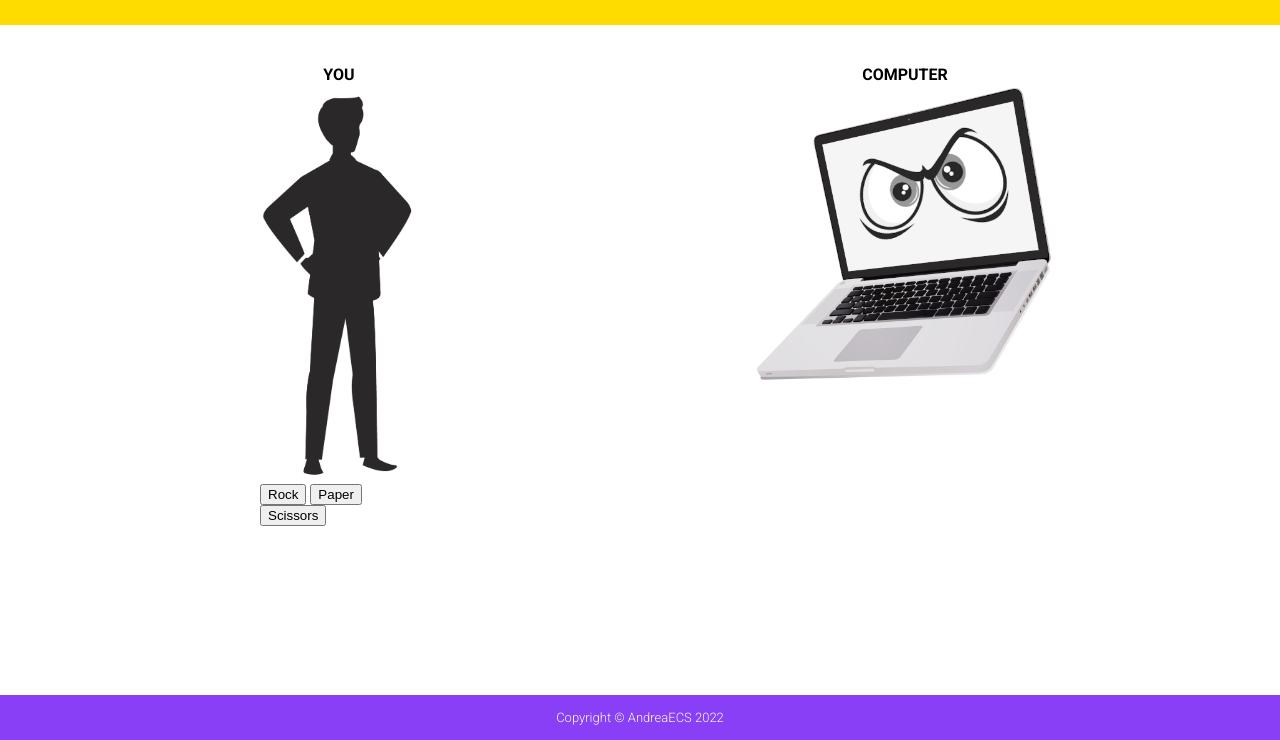
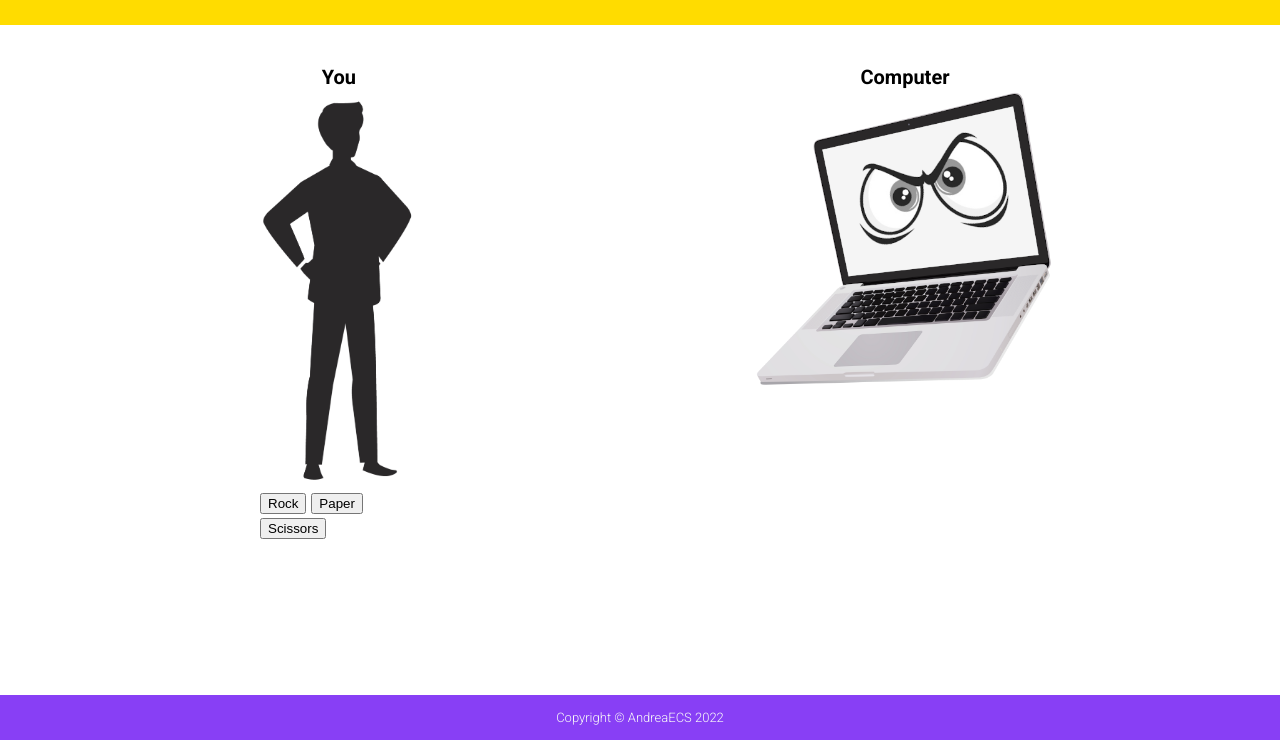
Before and after one commit to Andrea1589/Rock-paper-scissors, a plain HTML site: page index.html in a window 1280 px wide. Shown: the part 60-800 px from the top of the page. Drawn offline with Linux system fonts and the light colour scheme.

Commit message:
Changing the UI

```diff
--- a/index.html
+++ b/index.html
@@ -18,7 +18,7 @@
     </div>
     <div class="game">
         <div class="avatar">
-            <div>YOU</div>
+            <div>You</div>
             <img src="./images/user.png" height="400px" alt="Person shadow">
             <div>
                 <button>Rock</button>
@@ -30,7 +30,7 @@
             <!--Here the DOM is going to add div tags for rounds and results-->
         </div>
         <div class="avatar">
-            <div>COMPUTER</div>
+            <div>Computer</div>
             <img src="./images/computer.png" height="300px">
         </div>
     </div>
--- a/style.css
+++ b/style.css
@@ -178,5 +178,6 @@ button:hover{
     align-items: center;
     max-width: 250px;
     font-weight: bold;
+    font-size: 20px;
     padding: 30px 10px 10px 10px;
 }
```
Also changed, not shown: 1 other file.
